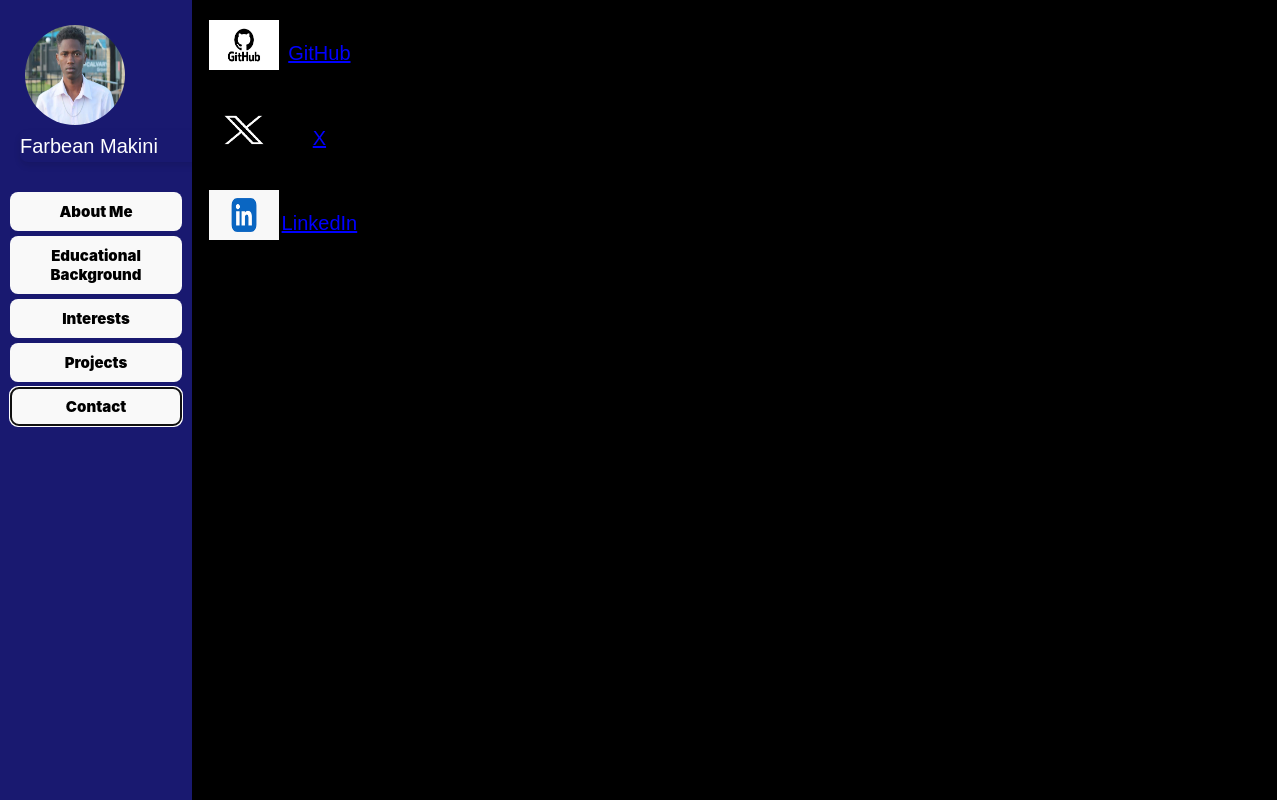
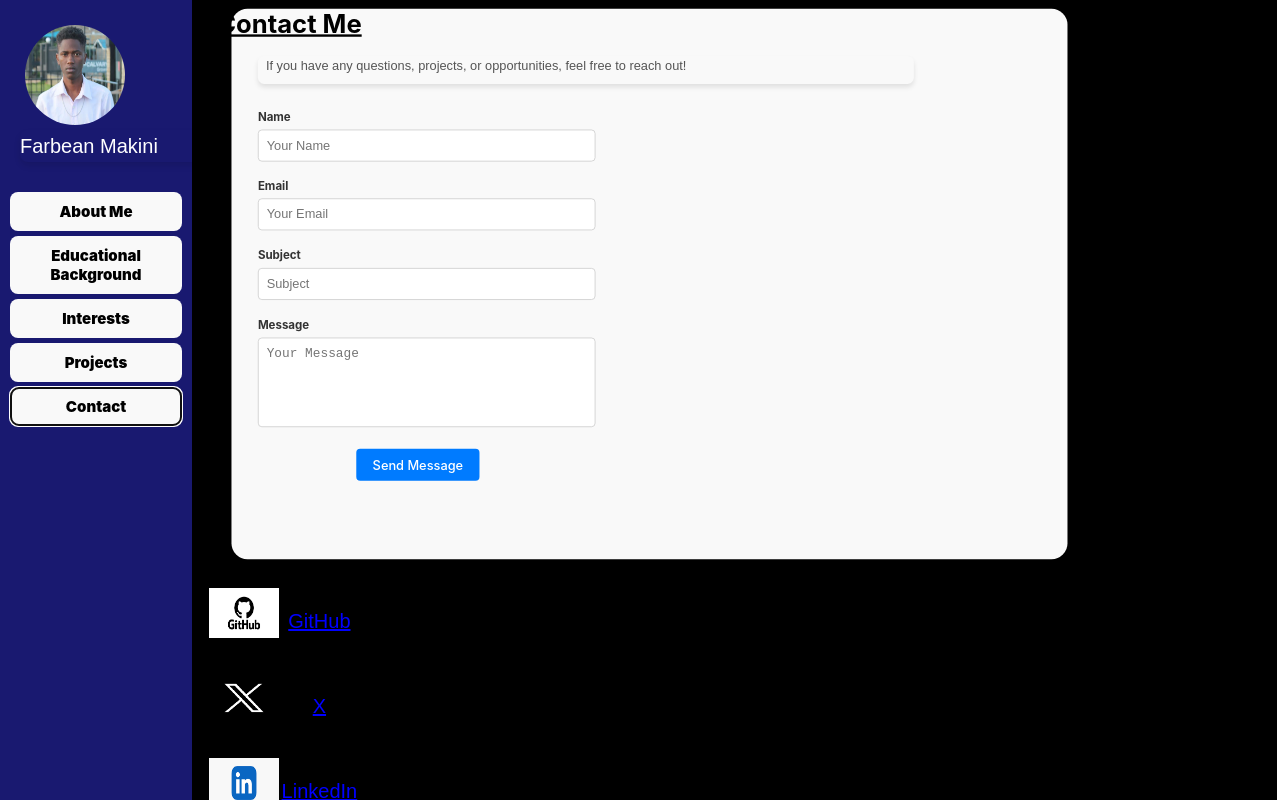
Before and after one commit to MakiniFab/MakiniPortfolioWebsite-Group-16, a React (Vite) app: page / in a window 1280 px wide. Both pictures are taken after a click on the button "Contact". Built offline with nearby package versions, Linux system fonts and the light colour scheme.

Commit message:
contacts-form

```diff
--- a/src/components/Contact.css
+++ b/src/components/Contact.css
@@ -7,6 +7,8 @@
     display: flex;
     justify-content: center;
     flex-direction: column;
+    position: relative;
+    top: -120px;
   }
 
   .contact-item {
@@ -44,3 +46,79 @@
     text-decoration: underline;
     left: -465px;
 }
+
+.contact-section {
+    padding: 33px;
+    background-color: #f9f9f9;
+    text-align: center;
+    transform: scale(0.8);
+    position: relative;
+    top: -80px;
+    left: -85px;
+    border-radius: 20px;
+  }
+
+  .contact-section h2 {
+    font-size: 2rem;
+    margin-bottom: 10px;
+    color: black;
+    position: relative;
+    left: -450px;
+    top: -65px;
+  }
+
+  .contact-section p {
+    font-size: 1rem;
+    margin-bottom: 30px;
+    color: #555;
+    position: relative;
+    left: -100px;
+    top: -65px;
+  }
+
+  .contact-form {
+    max-width: 400px;
+    top: -65px;
+    position: relative;
+  }
+
+  .form-group {
+    margin-bottom: 20px;
+    text-align: left;
+  }
+
+  .form-group label {
+    display: block;
+    margin-bottom: 5px;
+    font-weight: bold;
+    font-size: 0.9rem;
+    color: #333;
+  }
+
+  .form-group input,
+  .form-group textarea {
+    width: 100%;
+    padding: 10px;
+    font-size: 1rem;
+    border: 1px solid #ccc;
+    border-radius: 5px;
+  }
+
+  .form-group textarea {
+    resize: none;
+  }
+
+  .submit-btn {
+    background-color: #007BFF;
+    color: #fff;
+    padding: 10px 20px;
+    font-size: 1rem;
+    border: none;
+    border-radius: 5px;
+    cursor: pointer;
+    transition: background-color 0.3s ease;
+  }
+
+  .submit-btn:hover {
+    background-color: #0056b3;
+  }
--- a/src/components/Contact.jsx
+++ b/src/components/Contact.jsx
@@ -13,23 +13,46 @@ const Contact = () => {
 
   return (
     <div className="contact-container">
+      <section className="contact-section" id="contact">
+        <h2>Contact Me</h2>
+        <p>If you have any questions, projects, or opportunities, feel free to reach out!</p>
+        <form className="contact-form">
+          <div className="form-group">
+            <label htmlFor="name">Name</label>
+            <input type="text" id="name" name="name" placeholder="Your Name" required />
+          </div>
+          <div className="form-group">
+            <label htmlFor="email">Email</label>
+            <input type="email" id="email" name="email" placeholder="Your Email" required />
+          </div>
+          <div className="form-group">
+            <label htmlFor="subject">Subject</label>
+            <input type="text" id="subject" name="subject" placeholder="Subject" />
+          </div>
+          <div className="form-group">
+            <label htmlFor="message">Message</label>
+            <textarea id="message" name="message" placeholder="Your Message" rows="5" required></textarea>
+          </div>
+          <button type="submit" className="submit-btn">Send Message</button>
+        </form>
+      </section>
       <div className="contact-links">
         <div className="contact-item">
           <a href={contactLinks.github} target="_blank" rel="noopener noreferrer">
             <img src={githubImage} alt="GitHub" className="contact-image" />
-            <p className='contact-p' >GitHub</p>
+            <p className="contact-p">GitHub</p>
           </a>
         </div>
         <div className="contact-item">
           <a href={contactLinks.x} target="_blank" rel="noopener noreferrer">
-            <img src={xImage} alt="x" className="contact-image" />
-            <p className='contact-p'>X</p>
+            <img src={xImage} alt="X" className="contact-image" />
+            <p className="contact-p">X</p>
           </a>
         </div>
         <div className="contact-item">
           <a href={contactLinks.linkedin} target="_blank" rel="noopener noreferrer">
             <img src={linkedinImage} alt="LinkedIn" className="contact-image" />
-            <p className='contact-p'>LinkedIn</p>
+            <p className="contact-p">LinkedIn</p>
           </a>
         </div>
       </div>
```
